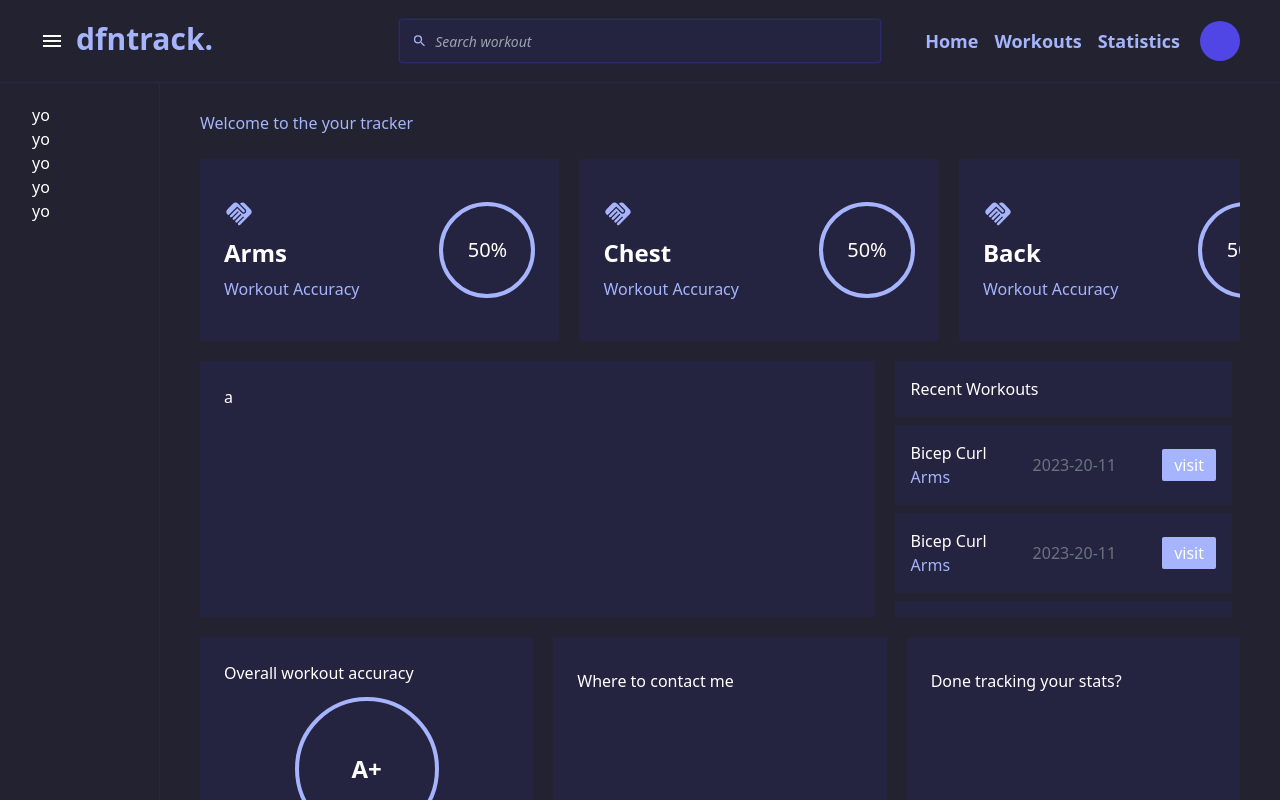
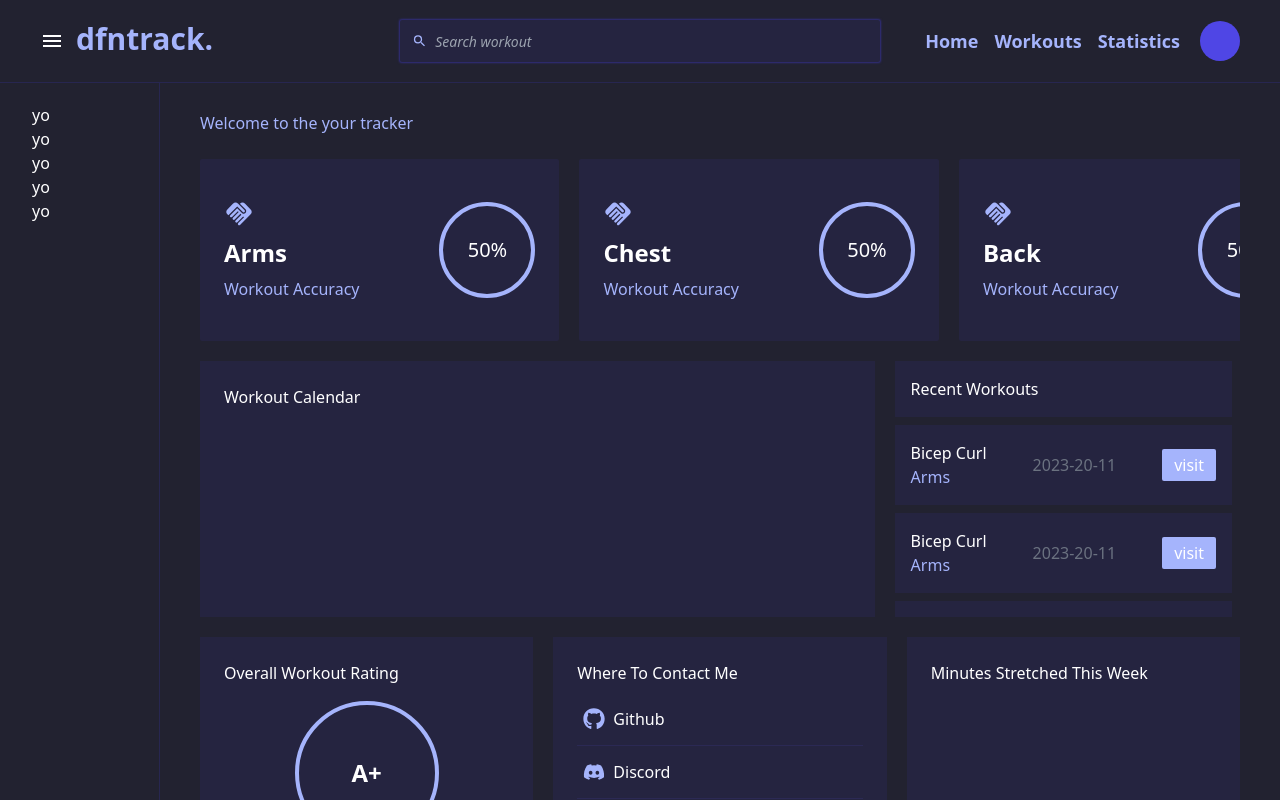
Before and after one commit to kdiffin/diffintrack, a Next.js app in the folder client/: page /home in a window 1280 px wide. Built offline with nearby package versions, Linux system fonts and the light colour scheme; no server answers.

Commit message:
added stuff to row 3

```diff
--- a/client/src/pages/home.tsx
+++ b/client/src/pages/home.tsx
@@ -4,10 +4,11 @@ import Card from "~/components/ui/Card";
 import withLayout from "~/components/Layout";
 import Input from "~/components/ui/Input";
 import { Username } from "~/components/ui/UserAttributes";
-import { MdHandshake, MdHistory } from "react-icons/md";
+import { MdHandshake, MdHistory, MdMail } from "react-icons/md";
 import { CALENDAR_DATA } from "~/mockdata";
 import CalendarComponent from "~/components/Calendar";
 import { divergingColorInterpolators } from "@nivo/colors";
+import { FaDiscord, FaGithub, FaInstagram } from "react-icons/fa";
 
 function home() {
   const { user } = useUser();
@@ -59,7 +60,11 @@ function home() {
         {/* ROW 2 */}
         <div className=" flex flex-col gap-5 xl:flex-row">
           {/* <CalendarComponent data={CALENDAR_DATA} /> */}
-          <div className="flex-1 bg-primary p-6  xl:flex-[0.65] ">a</div>
+          <div className="flex-1 bg-primary p-6  xl:flex-[0.65] ">
+            <p className="flex items-center gap-2  font-medium ">
+              Workout Calendar
+            </p>
+          </div>
 
           {/* RECENT WORKOUTS */}
           <div className="subtle-scrollbar flex max-h-64 flex-col gap-2 overflow-y-auto pr-2  xl:flex-[0.35]">
@@ -88,32 +93,56 @@ function home() {
         <div className=" flex flex-col gap-5 xl:flex-row">
           {/* WORKOUT ACCURACY */}
           <div className="  flex  flex-1 flex-col bg-primary p-6   ">
-            <p className="flex items-center gap-2  font-medium ">
-              Overall workout accuracy
+            <p className="flex items-center gap-2 font-medium  capitalize ">
+              Overall workout rating
             </p>
 
             <div className="flex flex-col items-center justify-center ">
-              <div className="my-3 flex h-36 w-36 items-center justify-center rounded-full border-4 border-accent text-2xl font-semibold">
+              <div className="my-4 flex h-36 w-36 items-center justify-center rounded-full border-4 border-accent text-2xl font-semibold">
                 A+
               </div>
 
-              <p className=" mt-2 text-accent ">
-                Doing great buddy, keep it up!
-              </p>
+              <p className="  mt-1  ">Doing great buddy, keep it up!</p>
             </div>
           </div>
-
           {/* SOCIALS */}
-          <div className="  flex  flex-1 flex-col bg-primary px-6 py-8   ">
-            <p className="flex items-center gap-2  font-medium ">
+          <div className="  flex  flex-1 flex-col bg-primary p-6   ">
+            <p className="flex items-center gap-2 font-medium  capitalize ">
               Where to contact me
             </p>
+
+            <div className="mt-4 flex flex-col  justify-center ">
+              <div className="flex items-center gap-2  p-[6px]  ">
+                <FaGithub className=" text-accent" size={22} />{" "}
+                <p className="    font-medium  ">Github</p>
+              </div>
+
+              <div className="my-2 h-[1px] bg-secondary" />
+
+              <div className=" flex items-center gap-2 p-[6px] ">
+                <FaDiscord className=" text-accent" size={22} />{" "}
+                <p className="    font-medium  ">Discord</p>
+              </div>
+
+              <div className="my-2 h-[1px] bg-secondary" />
+
+              <div className="flex items-center gap-2 p-[6px]  ">
+                <MdMail className=" text-accent" size={22} />{" "}
+                <p className="   font-medium  ">Mail</p>
+              </div>
+
+              <div className="my-2 h-[1px] bg-secondary" />
+
+              <div className="flex items-center gap-2 p-[6px]  ">
+                <FaInstagram className=" text-accent" size={22} />{" "}
+                <p className="  font-medium  ">Instagram</p>
+              </div>
+            </div>
           </div>
-
           {/* CONTINUE TO WORKOUTS */}
-          <div className="  flex  flex-1 flex-col bg-primary px-6 py-8  ">
-            <p className="flex items-center gap-2  font-medium ">
-              Done tracking your stats?
+          <div className="  flex  flex-1 flex-col bg-primary p-6  ">
+            <p className="flex items-center gap-2 font-medium  capitalize ">
+              Minutes stretched this week
             </p>
           </div>
         </div>
```
